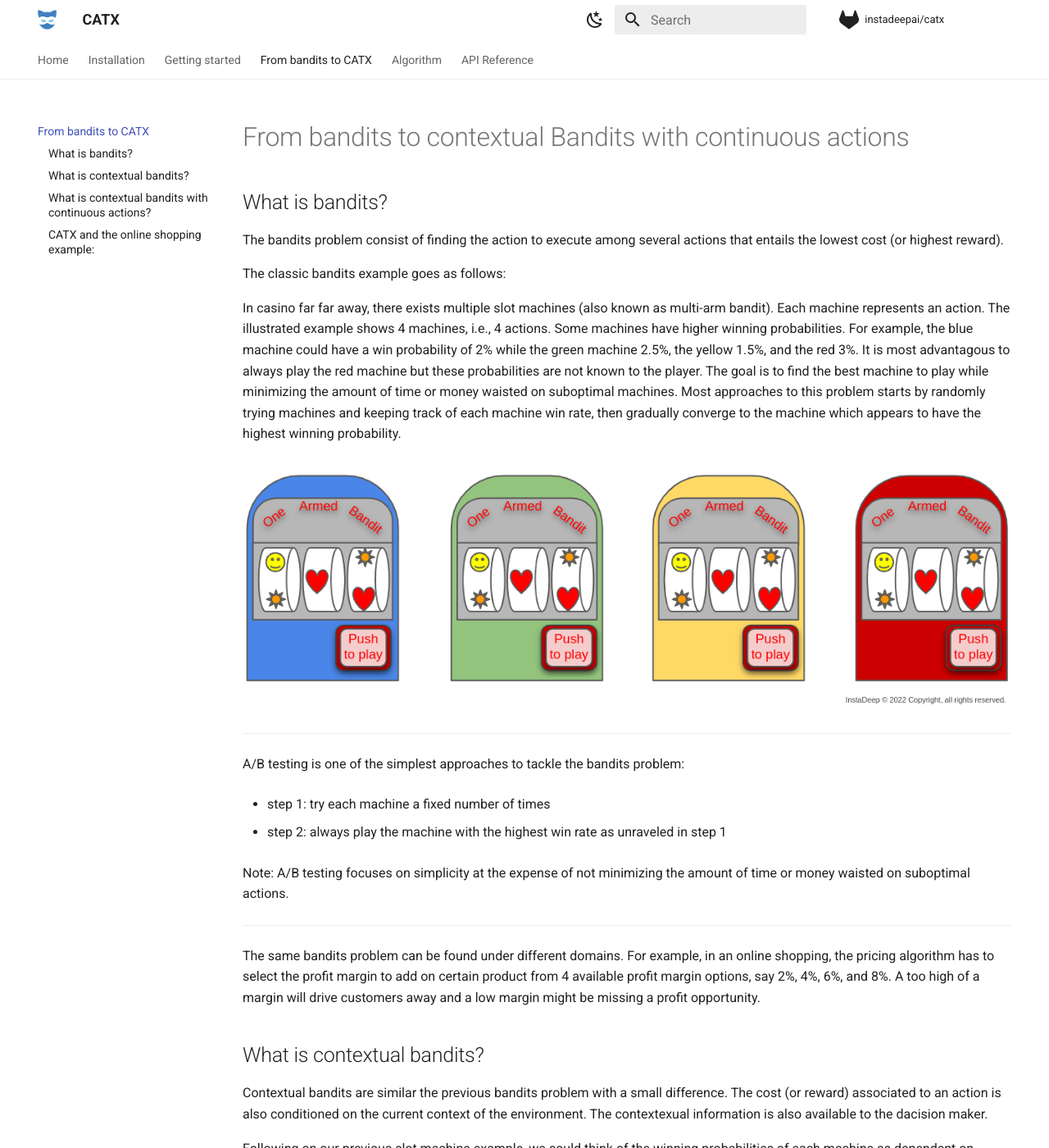
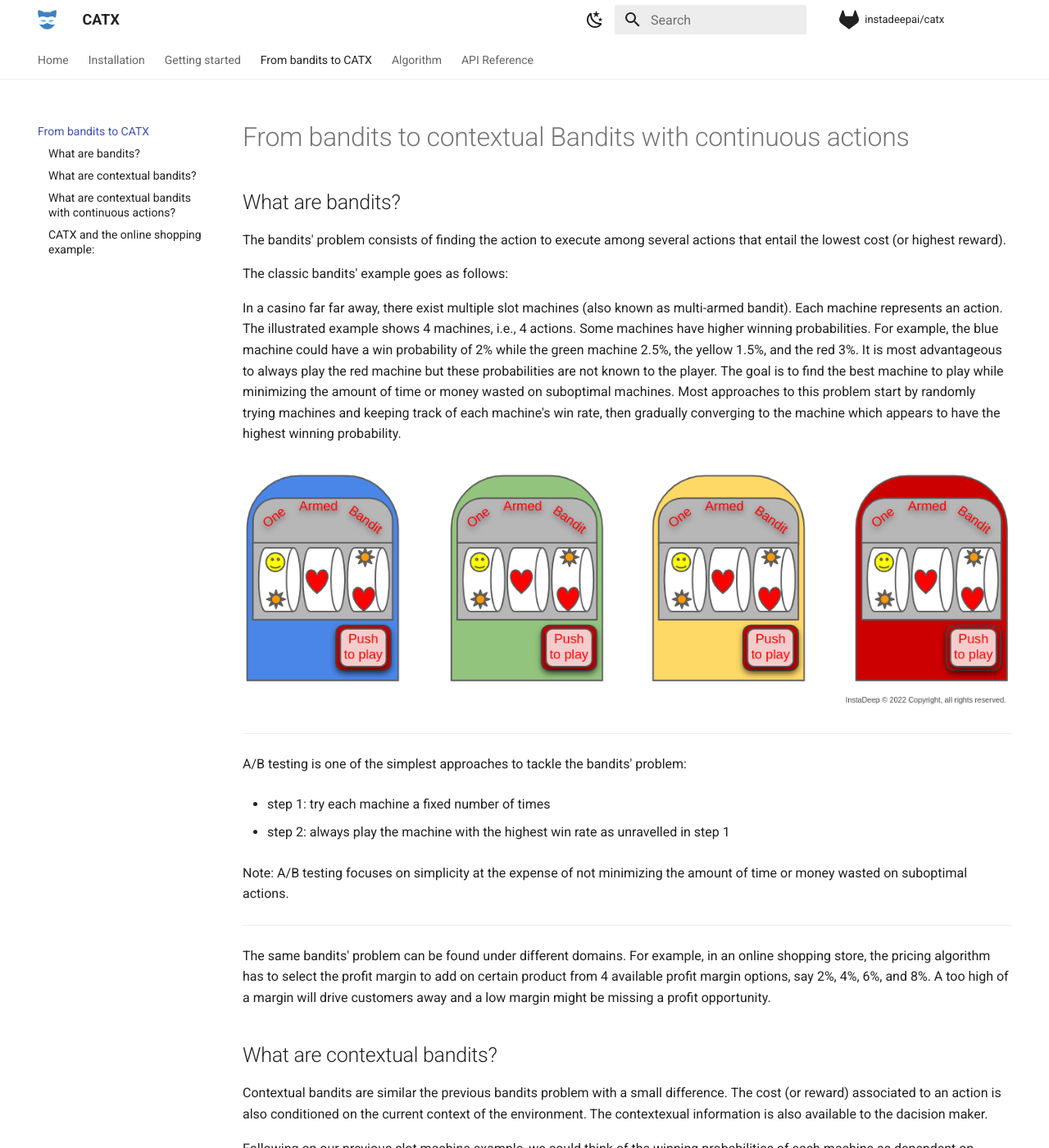
Before and after one commit to instadeepai/catx, an MkDocs documentation site: the page built from docs/bandits.md, in a window 1280 px wide and 1400 px high. Shown: the whole window at 82% size. Built offline with MkDocs 1.6.1 and Material for MkDocs 9.7.7, drawn with Linux system fonts in a browser that asks for light colours; comment, search, counter and statistics services are not loaded; some of the changed text lies outside the part shown.

Commit message:
docs: updated docs to account for state + fixed typos

```diff
--- a/docs/bandits.md
+++ b/docs/bandits.md
@@ -1,41 +1,41 @@
 # From bandits to contextual Bandits with continuous actions
 
-## What is bandits?
-The bandits problem consist of finding the action to execute among several actions
-that entails the lowest cost (or highest reward).
+## What are bandits?
+The bandits' problem consists of finding the action to execute among several actions
+that entail the lowest cost (or highest reward).
 
-The classic bandits example goes as follows:
+The classic bandits' example goes as follows:
 
-In casino far far away, there exists multiple slot machines (also known as multi-arm bandit).
+In a casino far far away, there exist multiple slot machines (also known as multi-armed bandit).
 Each machine represents an action. The illustrated example shows 4 machines, i.e., 4 actions.
 Some machines have higher winning probabilities.
 For example, the blue machine could have a win probability of 2% while the green machine 2.5%, the yellow 1.5%, and the red 3%.
-It is most advantagous to always play the red machine but these probabilities are not known to the player.
-The goal is to find the best machine to play while minimizing the amount of time or money waisted on suboptimal machines.
-Most approaches to this problem starts by randomly trying machines and keeping track of each machine win rate,
-then gradually converge to the machine which appears to have the highest winning probability.
+It is most advantageous to always play the red machine but these probabilities are not known to the player.
+The goal is to find the best machine to play while minimizing the amount of time or money wasted on suboptimal machines.
+Most approaches to this problem start by randomly trying machines and keeping track of each machine's win rate,
+then gradually converging to the machine which appears to have the highest winning probability.
 
 ![bandits](img/bandits.png)
 
 
 ---
-A/B testing is one of the simplest approaches to tackle the bandits problem:
+A/B testing is one of the simplest approaches to tackle the bandits' problem:
 
 * step 1: try each machine a fixed number of times
 
-* step 2: always play the machine with the highest win rate as unraveled  in step 1
+* step 2: always play the machine with the highest win rate as unravelled in step 1
 
 Note: A/B testing focuses on simplicity
-at the expense of not minimizing the amount of time or money waisted on suboptimal actions.
+at the expense of not minimizing the amount of time or money wasted on suboptimal actions.
 ---
 
-The same bandits problem can be found under different domains.
-For example, in an online shopping, the pricing algorithm has to select the profit margin to add on certain product
+The same bandits' problem can be found under different domains.
+For example, in an online shopping store, the pricing algorithm has to select the profit margin to add on certain product
 from 4 available profit margin options, say 2%, 4%, 6%, and 8%.
 A too high of a margin will drive customers away and a low margin might be missing a profit opportunity.
 
 
-## What is contextual bandits?
+## What are contextual bandits?
 Contextual bandits are similar the previous bandits problem with a small difference.
 The cost (or reward) associated to an action is also conditioned on the current context of the environment.
 The contextexual information is also available to the dacision maker.
@@ -52,23 +52,23 @@ Different machine are affected differently by the context.
 In the online shopping example, the contextual information could be the location and age
 of the customer.
 
-Solving a contextual bandits problem often involves learning a condtional probabilities over the actions
+Solving a contextual bandits' problem often involves learning conditional probabilities over the actions
 conditioned by the context.
 
-## What is contextual bandits with continuous actions?
+## What are contextual bandits with continuous actions?
 From an application perspective, contextual bandits with continuous actions
 are the more general case of contextual bandits where the actions
 are defined over a continuous space.
 
-Also following on the slot machine example, now instead of having 4 machines, i.e., actions, to chose from,
-there is only one slot machine with an action selection knob that can be rotated between 0 and 180 degree.
+Also following the slot machine example, now instead of having 4 machines, i.e., actions, to choose from,
+there is only one slot machine with an action selection knob that can be rotated anywhere between 0 and 180 degrees.
 The winning probability over the continuous action space is also conditioned by the temperature and humidity context.
 
 ![contextual_bandits_cont_act](img/contextual_bandits_cont_act.png)
 
-In the online shopping example, the action range is now defined over a continuous margin value between 2% and 8%.
-The continuous action space give more freedom to the pricing algorithm to finetune the margin
-to minimize the regret of missing profit opportunities.
+In the online shopping store example, the action range is now defined over a continuous margin value between 2% and 8%.
+The continuous action space gives more freedom to the pricing algorithm to finetune the margin
+to **minimize the regret** of missing profit opportunities or driving customers away.
 
 ## CATX and the online shopping example:
 Below is a visual example of using CATX to learn the best margin to apply in the online shopping example.
```
Also changed, not shown: README.md (+3 -3 lines), docs/getting_started.md (+4 -2 lines), docs/index.md (+2 -2 lines), docs/img/catx_shopping.png, 1 other file.
